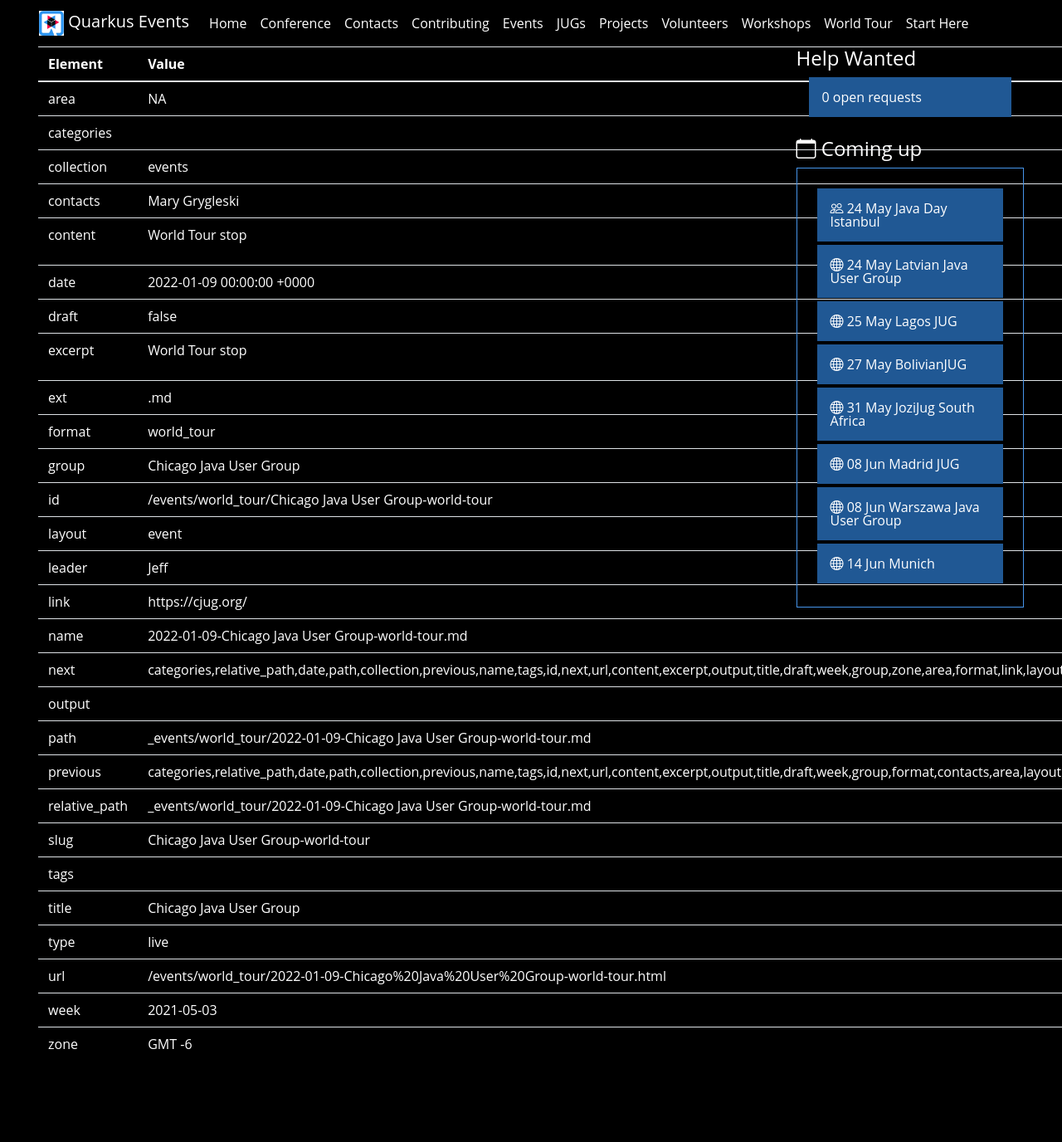
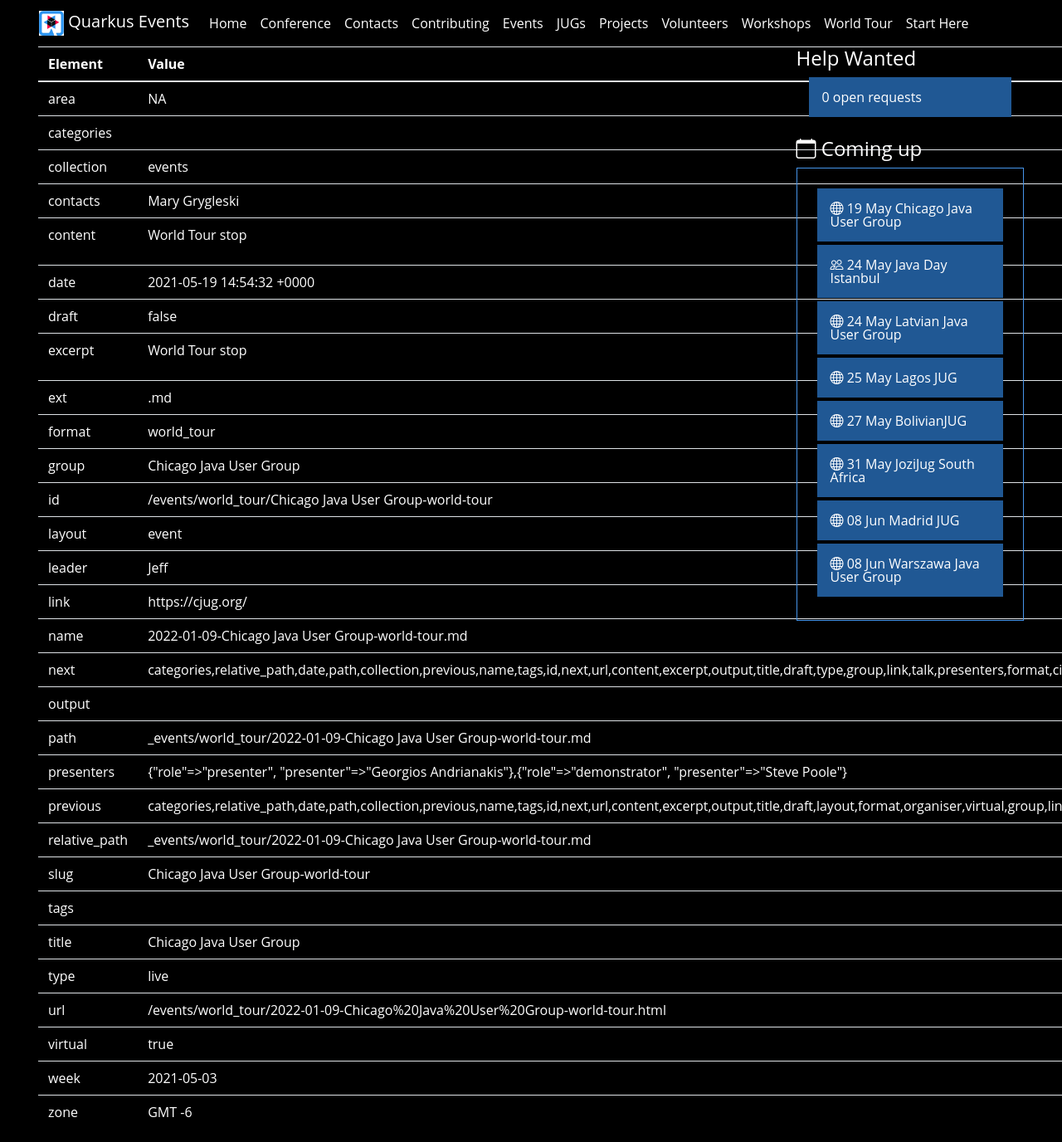
Before and after one commit to spoole167/quarkus-events.github.io, a Jekyll site: the page built from _events/world_tour/2022-01-09-Chicago Java User Group-world-tour.md, in a window 1280 px wide. Shown: the whole page at 83% size. Built offline with Jekyll 4.4.1, drawn with Linux system fonts in a browser that asks for light colours; before the commit the page ends 1294 px from its top, so only the background shows below that.

Commit message:
Update Tour “2022-01-09-Chicago Java User Group-world-tour”

```diff
--- a/_events/world_tour/2022-01-09-Chicago Java User Group-world-tour.md
+++ b/_events/world_tour/2022-01-09-Chicago Java User Group-world-tour.md
@@ -1,14 +1,21 @@
 ---
-week : 2021-05-03
-group : Chicago Java User Group
-zone : GMT -6
-area : NA
-title : Chicago Java User Group
-format : world_tour
-contacts : Mary Grygleski
-link : https://cjug.org/
-layout : event
-type : live
-leader : Jeff
+leader: Jeff
+layout: event
+format: world_tour
+title: Chicago Java User Group
+virtual: true
+group: Chicago Java User Group
+link: https://cjug.org/
+week: 2021-05-03
+date: 2021-05-19T14:54:32.874Z
+zone: GMT -6
+presenters:
+  - role: presenter
+    presenter: Georgios Andrianakis
+  - role: demonstrator
+    presenter: Steve Poole
+area: NA
+contacts: Mary Grygleski
+type: live
 ---
 World Tour stop
```
